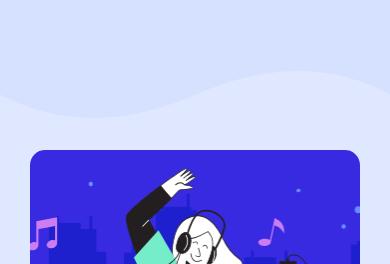
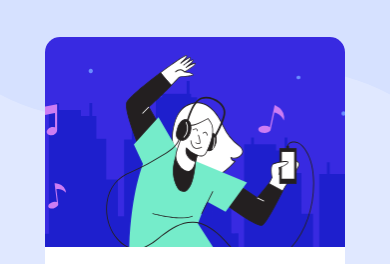
Before and after one commit to ahmed-hazem-1/order-summary-component-main, a plain HTML site: page index.html in a window 390 px wide. Shown: the top 264 px of the page. Drawn offline with Linux system fonts and the light colour scheme.

Commit message:
Update style.css

```diff
--- a/style.css
+++ b/style.css
@@ -13,6 +13,7 @@ body{
 .main{
     width: 30%;
     max-width: 430px;
+    min-width: 400px;
     height:auto;
     max-height: 670px;
     margin: 10% auto;
@@ -134,13 +135,13 @@ p{
 
     }
 .attribution a { color: hsl(228, 45%, 44%); }
-@media screen and (max-width: 900px) {
+@media screen and (max-width: 700px) {
 
     .main{
         width: 80%;
         max-width: 400px;
-        min-width: 330px;
-        margin-top: 40%;
+        min-width: 300px;
+        /* margin-top: 40%; */
     }
     .main .pic{
         height: 40%;
```
